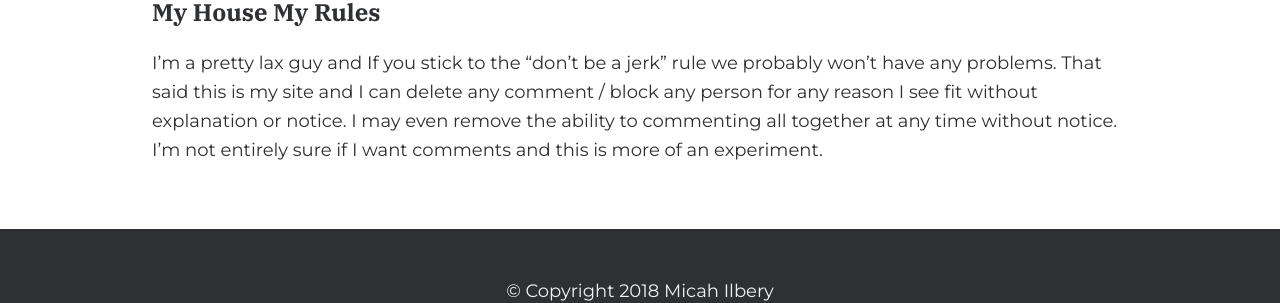
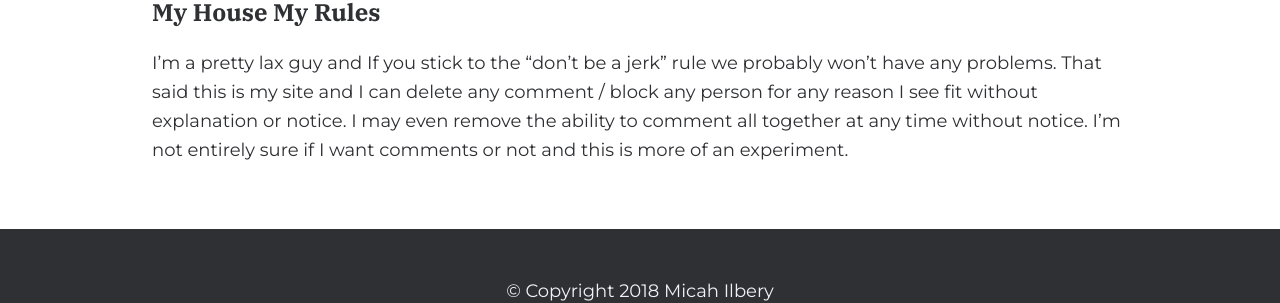
Before and after one commit to micahilbery/micahilbery.github.io, a Jekyll site: the page built from community-guidelines.md, in a window 1280 px wide. Shown: the part 1172-1475 px from the top of the page. Built offline with Jekyll 4.4.1, drawn with Linux system fonts in a browser that asks for light colours.

Commit message:
Grammer oops & re-word some things

```diff
--- a/community-guidelines.md
+++ b/community-guidelines.md
@@ -37,5 +37,5 @@ If you see an issue, contact the moderators if possible or flag any comments for
 #### My House My Rules
 I'm a pretty lax guy and If you stick to the "don't be a jerk" rule we probably won't have any problems.
 That said this is my site and I can delete any comment / block any person for any reason I see fit without explanation or notice.
-I may even remove the ability to commenting all together at any time without notice. I'm not entirely sure if I want comments and
+I may even remove the ability to comment all together at any time without notice. I'm not entirely sure if I want comments or not and
 this is more of an experiment.
```
